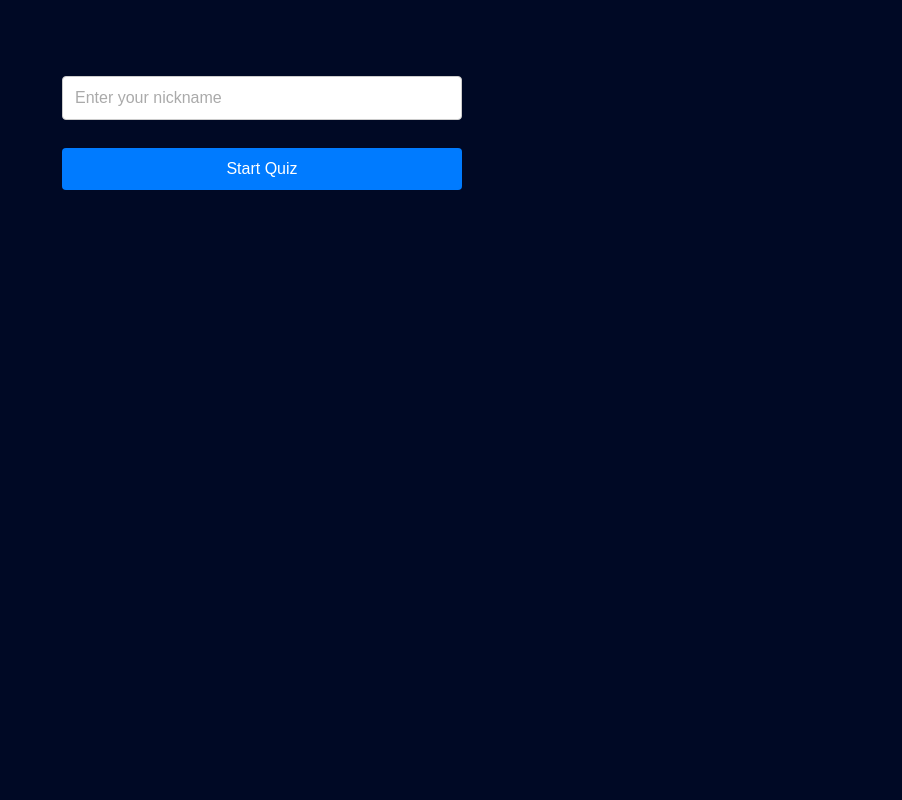
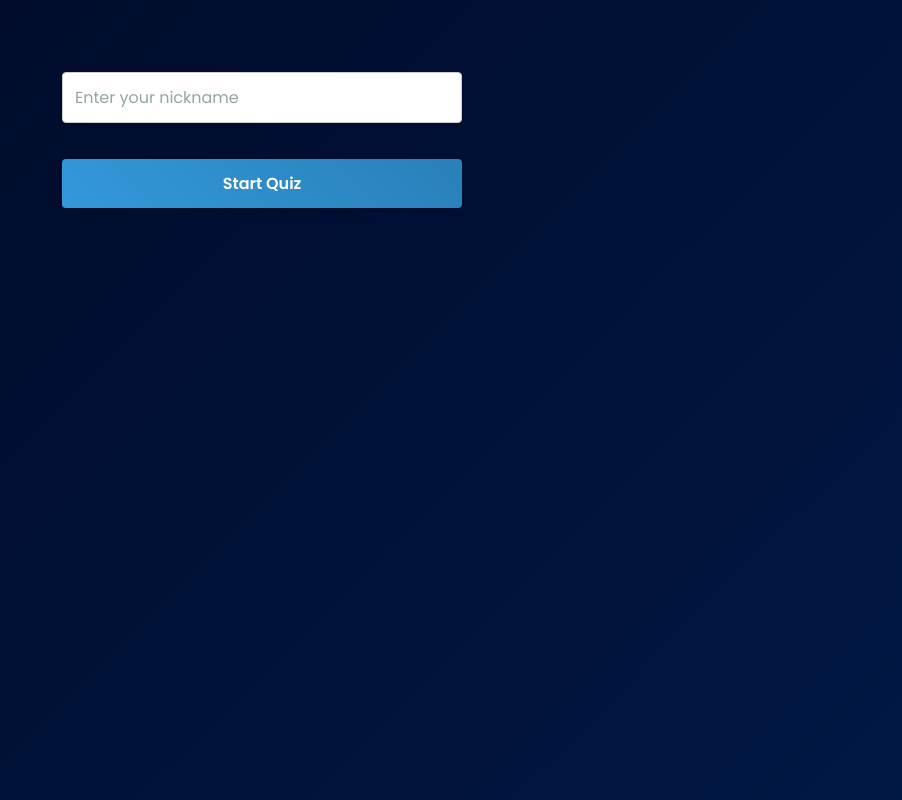
Before and after one commit to ifeelducky/quizsecond, a Next.js app: page / in a window 1280 px wide. Shown: the whole page, without its empty margins (378-1280 px from the left). Built offline with nearby package versions, Linux system fonts and the light colour scheme.

Commit message:
CSS updated

```diff
--- a/app/globals.css
+++ b/app/globals.css
@@ -1,118 +1,258 @@
+@import url('https://fonts.googleapis.com/css2?family=Poppins:wght@400;500;600;700&display=swap');
 
 * {
   box-sizing: border-box;
   padding: 0;
   margin: 0;
+  font-family: 'Poppins', sans-serif;
 }
 
-html, body{
-  overflow-x:hidden;
-  background-color: #000925;
+html, body {
+  overflow-x: hidden;
+  background: linear-gradient(135deg, #000925 0%, #001845 100%);
+  min-height: 100vh;
 }
 
-main{
+main {
   padding: 1rem;
 }
 
-h1,h2{
+h1, h2 {
   color: #eee;
-
+  text-align: center;
+  margin: 1rem 0;
+  text-shadow: 0 2px 4px rgba(0, 0, 0, 0.2);
 }
 
-h3{
+h1 {
+  font-size: 2.5rem;
+  background: linear-gradient(45deg, #fff, #a8b8ff);
+  -webkit-background-clip: text;
+  background-clip: text;
+  -webkit-text-fill-color: transparent;
+  margin-bottom: 2rem;
+}
+
+h2 {
+  font-size: 1.8rem;
+  margin-bottom: 1.5rem;
+}
+
+h3 {
   padding-bottom: 2rem;
   color: #000105;
-  font-size: 1.8 rem;
+  font-size: 1.5rem;
+  text-align: center;
 }
 
-button{
+button {
   padding: 16px 8px;
-  width:100%;
+  width: 100%;
   margin-top: 12px;
-  font-size:1rem;
-border-radius: 4px;
-cursor:pointer;
-background-color: #808080;
-color: #f8f8f8
+  font-size: 1.1rem;
+  border-radius: 8px;
+  cursor: pointer;
+  background: linear-gradient(45deg, #3498db, #2980b9);
+  color: #ffffff;
+  border: none;
+  font-weight: 600;
+  transition: transform 0.2s, box-shadow 0.2s;
+  box-shadow: 0 4px 6px rgba(0, 0, 0, 0.1);
 }
 
-.btn-disabled{
-  background-color: lightgray;
+button:hover {
+  transform: translateY(-2px);
+  box-shadow: 0 6px 12px rgba(0, 0, 0, 0.15);
 }
 
-li{
-  list-style-type: none;
-  cursor:pointer;
-  margin: 9px 0;
-  padding: 16px 8x;
-  color: #000105;
-  border: 1px solid lightgray;
+.btn-disabled {
+  background: linear-gradient(45deg, #95a5a6, #7f8c8d);
+  cursor: not-allowed;
+  transform: none !important;
+  box-shadow: none !important;
 }
 
-.li-hover:hover{
-  background-color: #d8d8d8;
-  columns: #fff
+li {
+  list-style-type: none;
+  cursor: pointer;
+  margin: 12px 0;
+  padding: 16px;
+  color: #000105;
+  border: 2px solid #e0e0e0;
+  border-radius: 8px;
+  transition: all 0.3s ease;
+  background-color: #ffffff;
+  box-shadow: 0 2px 4px rgba(0, 0, 0, 0.05);
 }
 
-.li-selected{
-  color: #fff;
-  background-color: #000925;
+.li-hover:hover {
+  background-color: #f5f6fa;
+  border-color: #3498db;
+  transform: translateX(5px);
 }
 
-.container{
-  max-width: 740px;
+.li-selected {
+  color: #fff;
+  background: linear-gradient(45deg, #000925, #001845);
+  border-color: #001845;
+  transform: translateX(5px);
+}
+
+.container {
+  max-width: 800px;
   width: 100%;
   margin: auto;
-  padding:1rem;
+  padding: 2rem;
+  position: relative;
 }
 
-.quiz-container{
-  background-color: #f8f8f8;
-  padding: 1rem;
-  margin-top:2rem;
-  border-radius:4px;
+.container::before {
+  content: '';
+  position: absolute;
+  top: 0;
+  left: 50%;
+  transform: translateX(-50%);
+  width: 120px;
+  height: 120px;
+  background-image: url('/applogo.png');
+  background-size: contain;
+  background-repeat: no-repeat;
+  background-position: center;
+  margin-bottom: 2rem;
+}
+
+.quiz-container {
+  background-color: rgba(248, 248, 248, 0.95);
+  padding: 2rem;
+  margin-top: 8rem;
+  border-radius: 16px;
+  box-shadow: 0 10px 30px rgba(0, 0, 0, 0.1);
+  backdrop-filter: blur(10px);
+  border: 1px solid rgba(255, 255, 255, 0.1);
 }
 
 .container p {
-  padding: 8px 0;
+  padding: 12px 0;
+  font-size: 1.1rem;
+  color: #2c3e50;
+  display: flex;
+  justify-content: space-between;
+  align-items: center;
+  border-bottom: 1px solid #eee;
+}
+
+.container p span {
+  font-weight: 600;
+  color: #2980b9;
+}
+
+.timer {
+  text-align: center;
+  font-size: 2rem !important;
+  font-weight: 700 !important;
+  color: #2c3e50 !important;
+  background: rgba(255, 255, 255, 0.9) !important;
+  border-radius: 12px !important;
+  padding: 1rem !important;
+  box-shadow: 0 4px 6px rgba(0, 0, 0, 0.1) !important;
+  animation: pulse 1s infinite;
+}
+
+@keyframes pulse {
+  0% {
+    transform: scale(1);
+  }
+  50% {
+    transform: scale(1.02);
+  }
+  100% {
+    transform: scale(1);
+  }
 }
 
 form {
   display: flex;
   flex-direction: column;
-  align-items: center; /* Center align the form elements */
+  align-items: center;
   margin-top: 2rem;
+  width: 100%;
+  max-width: 400px;
+  margin: 2rem auto;
 }
 
-input[type="text"] {
+input[type="text"],
+input[type="email"],
+input[type="password"] {
   width: 100%;
-  padding: 12px;
-  margin-top: 12px;
-  border: 1px solid #ccc;
-  border-radius: 4px;
+  padding: 16px;
+  margin: 8px 0;
+  border: 2px solid #e0e0e0;
+  border-radius: 8px;
   font-size: 1rem;
-  color: #000;
-  background-color: #fff; /* Set background to white for better contrast */
-  transition: border-color 0.3s;
+  color: #2c3e50;
+  background-color: #fff;
+  transition: all 0.3s ease;
 }
 
-input[type="text"]:focus {
-  border-color: #808080; /* Change border color on focus */
-  outline: none; /* Remove the default outline */
+input[type="text"]:focus,
+input[type="email"]:focus,
+input[type="password"]:focus {
+  border-color: #3498db;
+  outline: none;
+  box-shadow: 0 0 0 3px rgba(52, 152, 219, 0.2);
 }
 
-input[type="text"]::placeholder {
-  color: #aaa; /* Placeholder color */
+input::placeholder {
+  color: #95a5a6;
 }
 
-button {
-  background-color: #808080; /* Ensure button color matches */
-  color: #f8f8f8; /* Text color for the button */
+/* Results section styling */
+.quiz-container h3 {
+  color: #2c3e50;
+  font-size: 2rem;
+  margin-bottom: 2rem;
+  text-align: center;
 }
 
-/* Optional: Add some styling for the overall form */
-.container {
-  padding: 1rem;
-  border-radius: 8px; /* Slightly round corners for the container */
-  box-shadow: 0 2px 10px rgba(0, 0, 0, 0.1); /* Add shadow for depth */
+/* Waiting state styling */
+.quiz-container h3:only-child {
+  color: #3498db;
+  animation: bounce 1s infinite;
 }
+
+@keyframes bounce {
+  0%, 100% {
+    transform: translateY(0);
+  }
+  50% {
+    transform: translateY(-10px);
+  }
+}
+
+/* Mobile Responsiveness */
+@media (max-width: 768px) {
+  .container {
+    padding: 1rem;
+  }
+
+  .quiz-container {
+    padding: 1.5rem;
+    margin-top: 6rem;
+  }
+
+  h1 {
+    font-size: 2rem;
+  }
+
+  h2 {
+    font-size: 1.5rem;
+  }
+
+  .timer {
+    font-size: 1.5rem !important;
+  }
+
+  li {
+    padding: 12px;
+  }
+}
```
Also changed, not shown: applogo.png (added).
